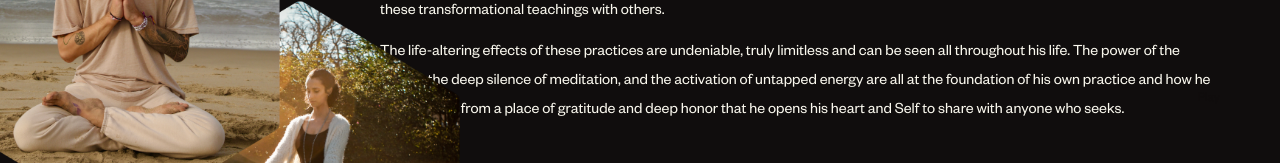
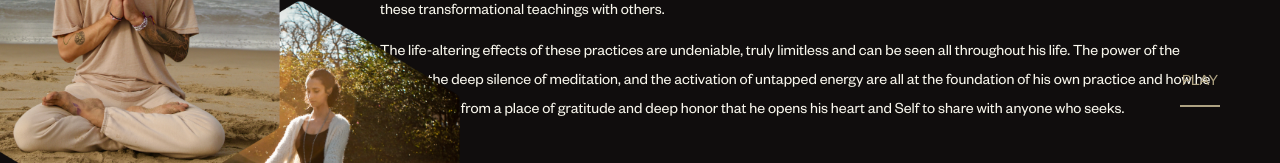
Before and after one commit to lfranckx/cosmic-breathing, a React (Create React App) app: page /about in a window 1280 px wide. Shown: the part 637-800 px from the top of the page. Built offline with nearby package versions, Linux system fonts and the light colour scheme.

Commit message:
pause button styling udpate

```diff
--- a/src/components/AudioPlayer.js
+++ b/src/components/AudioPlayer.js
@@ -1,20 +1,23 @@
 import React, { useState, useRef } from 'react';
 import music from '../misc/cosmic-breathing.mp4';
+import { useLocation } from 'react-router';
 
 export default function AudioPlayer(props) {
+
+    const location = useLocation();
+    const homeTextColor = location.pathname === '/' ? 'p1' : 'p1';
+    const aboutTextColor = location.pathname === '/about' ? 'p1 bronze' : 'p1';
+    const servicesTextColor = location.pathname === '/services' ? 'p1' : 'p1';
+    const connectTextColor = location.pathname === '/connect' ? 'p1' : 'p1';
+
 
     const audioRef = useRef(null);
     const [isMuted, setIsMuted] = useState(false);
     const [isPlaying, setIsPlaying] = useState(false);
-    const [buttonText, setButtonText] = useState("Pause")
 
     const toggleMute = () => {
         setIsMuted(!isMuted);
         audioRef.current.muted = !isMuted;
-        if (isMuted) {
-            setButtonText("Play");
-        }
-        if (!isMuted) { setButtonText("Pause"); }
     }
 
     const togglePlaying = () => {
@@ -25,7 +28,12 @@ export default function AudioPlayer(props) {
     return (
         <div className='page-width audio-wrap'>
             <audio ref={audioRef} src={music} controls autoPlay loop/>
-            <button onClick={togglePlaying} className='btn-mute'>{isPlaying ? "Pause" : "Play"}</button>
+            <button onClick={togglePlaying}
+                className={`btn-mute ${homeTextColor} ${aboutTextColor} ${servicesTextColor} ${connectTextColor}`}
+            >{isPlaying ? "Pause" : "Play"}
+            <div className={location.pathname === '/about' ? 'border-bottom bronze' : 'border-bottom'}></div>
+            </button>
+
         </div>
     );
 }
--- a/src/styles/App.scss
+++ b/src/styles/App.scss
@@ -134,9 +134,28 @@ audio {
 }
 
 .btn-mute {
+    z-index: 999;
 
-    z-index: 999;
+    .border-bottom {
+        margin: 16px auto;
+        width: 40px;
+        height: 2px;
+        background: $black;
+        transition: all ease .6s;
+
+        &.bronze {
+            background: $bronze;
+        }
+    }
+
+    &:hover {
+        .border-bottom {
+            width: 160px;
+        }
+    }
 }
+
+
 
 button[disabled=disabled], button:disabled {
     opacity: .5;
```
